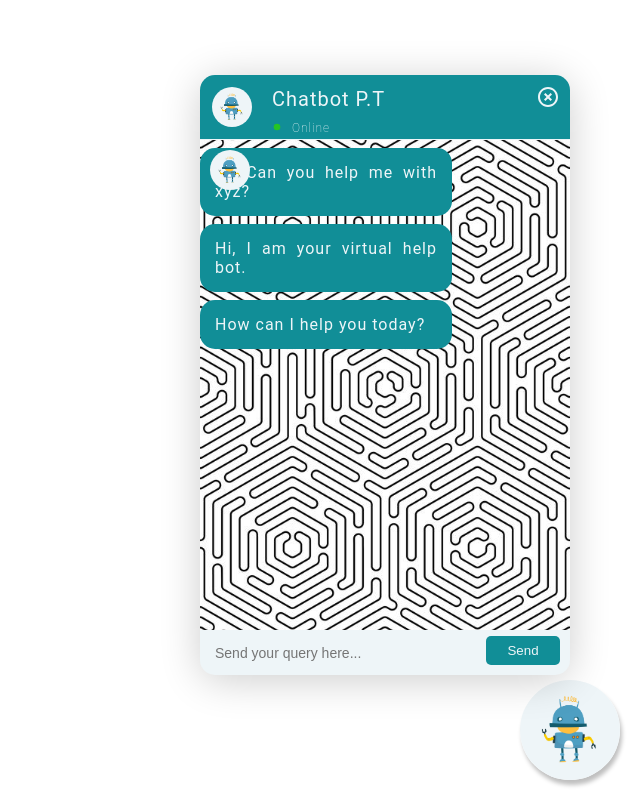
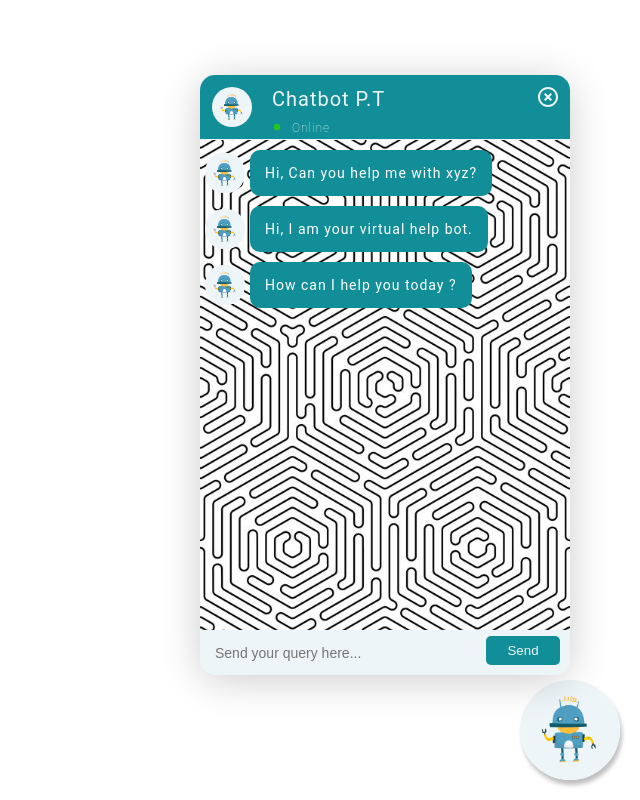
Before and after one commit to priyanshitaneja/React-Chatbot, a React (Create React App) app: page / in a window 1280 px wide. Both pictures are taken after a click on the picture 1210 px from the left and 730 px from the top of the page. Shown: the whole page, without its empty margins (640-1280 px from the left). Built offline with nearby package versions, Linux system fonts and the light colour scheme.

Commit message:
auto-reply and styling

```diff
--- a/src/components/botHeader/index.scss
+++ b/src/components/botHeader/index.scss
@@ -4,9 +4,9 @@
     box-sizing: border-box;
     padding: 12px;
     height: 65px;
-    border-bottom: 1px solid #eef5f8;
-    color: #eef5f8;
-    background-color: $bot-body;
+    border-bottom: 1px solid $secondary;
+    color: $font-primary;
+    background-color: $bg-primary;
     border-top-left-radius: 15px;
     border-top-right-radius: 15px;
     display: inline-flex;
--- a/src/components/popDiv/index.scss
+++ b/src/components/popDiv/index.scss
@@ -37,33 +37,14 @@
     right: 0;
     top: 65px;
     bottom: 40px;
-    // padding-top: 20px;
     padding-bottom: 10px;
-    // height: 80%;
-    /* overflow: scroll; */
     overflow-x: hidden;
     overflow-y: scroll;
-    // background-color: $bot-body;
     background-image: url("../../data/assets/images/bg.jpg");
     background-position: 50% 50%;
     background-repeat: no-repeat;
     background-size: cover;
-    // background-blend-mode: hard-light;
 }
-
-.avatar {
-    // box-sizing: border-box;
-    display: inline;
-    width: 40px;
-    // height: 50px;
-    padding: 10px;
-    margin-top: 10px;
-    border-radius: 35px;
-
-    position: absolute;
-    top: -10px;
-}
-
 
 .inputArea {
     margin: 0;
@@ -78,7 +59,7 @@
     border: 0;
     border-bottom-left-radius: 15px;
     border-bottom-right-radius: 15px;
-    background-color: #eef5f8;
+    background-color: $secondary;
 
 }
 
@@ -87,7 +68,7 @@
     width: 100%;
     border: none;
 
-    background-color: $bot-msg;
+    background-color: $secondary;
     padding: 10px 0;
     font-size: 14px;
     box-shadow: 0;
@@ -106,7 +87,7 @@
     border: none;
     border-radius: 5px;
     color: #eef5f8;
-    background-color: $bot-body;
+    background-color: $primary;
     padding: 7px 10px;
     /* float: right; */
     position: absolute;
--- a/src/components/popDiv/popDiv.jsx
+++ b/src/components/popDiv/popDiv.jsx
@@ -3,12 +3,9 @@
 import "../../data/styles/common.scss";
 import "./index.scss";
 
-import { avatar } from "../../data/assets/images/index.js";
-import { botReplys } from "../../data/config/constants";
-import { defaultMessages } from "../../data/config/constants";
+import { defaultMessages , botReplys , sender } from "../../data/config/constants";
 
 import UserMsg from "../userMsg/userMsg";
-// import BotMessage from "../botMessage/botMessage";
 import BotHeader from "../botHeader/botHeader";
 
 import HighlightOffIcon from "@material-ui/icons/HighlightOff";
@@ -17,15 +14,13 @@
 
   const hasMounted = useRef(false);
   const chatAreaRef = useRef();
-  // const chatbodyRef = useRef();
+  const chatbodyRef = useRef();
 
   const [inputText, setInputText] = useState("");
-  const [msgs, setMsgs] = useState([
-    defaultMessages[0].text , defaultMessages[1].text, defaultMessages[2].text
-  ]);
+  const [msgs, setMsgs] = useState(defaultMessages);
 
   useEffect(() => {
-    chatAreaRef.current.scrollTop = chatAreaRef.current.scrollHeight
+    chatbodyRef.current.scrollTop = chatbodyRef.current.scrollHeight
   }, [])
 
   const scrollToBottom = () => {
@@ -33,24 +28,18 @@
   }
 
   useEffect(() => {
-    if(msgs[msgs.length - 1].sender === "customer") {
-      const i = parseInt(Math.random() * 15);
-      console.log(botReplys[i].text);
-      msgs.concat(botReplys[i].text);
+    if(msgs[msgs.length - 1].sender === sender.CUSTOMER) {
+      const index = parseInt(Math.random() * 15);
+      console.log(index);
+      setMsgs((prevMsg) => {
+        return [...prevMsg, botReplys[index]];
+      });
     }
-      // autoReplyFun();
     if (!hasMounted.current)
       hasMounted.current = true
     else
       scrollToBottom()
   }, [msgs])
-
-  // const autoReplyFun = () => {
-  //   const i = parseInt(Math.random() * 15);
-  //   // msgs.push(botReplys[i].text);
-  //   console.log(botReplys[i].text);
-  //   msgs.concat(botReplys[i].text);
-  // }
 
   const handleChange = (event) => {
     const newValue = event.target.value;
@@ -65,7 +54,7 @@
         sender: "customer"
       }
       setMsgs((prevMsg) => {
-        return [...prevMsg, userMsgObj.text];
+        return [...prevMsg, userMsgObj];
       });
       setInputText("");
     }
@@ -78,8 +67,6 @@
       inputText.trim() !== null
     ) {
       handleSend();
-      // setTimeout(botReply(),100);
-      // botReply();
     }
   };
 
@@ -87,21 +74,10 @@
     <div className="BotWindow" style={{ display: pop ? "none" : null }}>
       <HighlightOffIcon className="closeIcon" onClick={() => setPop(false)} />
       <BotHeader />
-      <div className="chatArea">
-        <img src={avatar} className="avatar" alt="avatar" />
-        {/* <BotMessage /> */}
-        {/* {defaultMessages.map((item) => {
-          return (
-            <div className="botMsgArea" key={item.id}>
-              <p className="popUpMsg botMsg" >
-                {item.text}
-              </p>
-            </div>
-          )
-        })} */}
+      <div className="chatArea" ref={chatbodyRef} >
         {msgs.map((item, index) => (
           <UserMsg
-            text={item}
+            message={item}
             key={index}
           />
         ))
--- a/src/components/userMsg/index.scss
+++ b/src/components/userMsg/index.scss
@@ -1,16 +1,19 @@
 @import '../../data/styles/colors.scss';
 // @import '../../data/styles/styles.scss';
 
+  .rcMsgContainer {
+    display: flex;
 
-  .userMsg {
-    float: right;
-    margin-top: 0px;
-    margin-bottom: 10px;
-    background-color: $user-msg-bg;
-    color: $user-msg;
+    .bubble{
+      color: #fff;
+      max-width: 95%;
+      font-size: 14px;
+    }
 
-    clear: both;
-    //messages in next line irrespective of width
-    width: max-content;
-    //messages dynamic according to size of content
+    .avatar {
+      width: 40px;
+      height: 40px;
+      padding: 3px 5px;
+      border-radius: 35px;
   }
+  }
--- a/src/components/userMsg/userMsg.jsx
+++ b/src/components/userMsg/userMsg.jsx
@@ -1,13 +1,21 @@
 import React from "react";
+import { sender } from "../../data/config/constants";
+import { avatar } from "../../data/assets/images/index.js";
+import "./index.scss";
+import "../../data/styles/common.scss";
 
-import "./index.scss";
-
-const UserMsg = (props) => {
+const UserMsg = ({ message }) => {
   return (
-    <div>
-      <p className="popUpMsg" >
-          {props.text}
-      </p>
+    <div className={`rc-relative display-flex rc-m-10 rcMsgContainer
+      ${message.sender === sender.CUSTOMER ?
+        "rc-jc-fe rc-p-l-50 " : "rc-jc-fs rc-p-r-50 "}`}>
+      <img
+        src={avatar}
+        className={`avatar rc-absolute ${message.sender === sender.CUSTOMER ? "rc-align-r" : ""}`} alt="avatar" />
+      <div className={`rc-p-10 rc-word-wrap bubble rc-br-10
+      ${message.sender === sender.CUSTOMER ? "chat-bg-sec rc-m-r-50" : "chat-bg-primary rc-m-l-50 "}`}>
+        {message.text}
+      </div>
     </div>
   );
 }
--- a/src/data/config/constants.js
+++ b/src/data/config/constants.js
@@ -1,23 +1,28 @@
 export const defaultMessages = [
     { id: 1, text: "Hi, Can you help me with xyz?" , sender: "bot" },
     { id: 2, text: "Hi, I am your virtual help bot." , sender: "bot" },
-    { id: 3, text: "How can I help you today?" , sender: "bot" }
+    { id: 3, text: "How can I help you today ?" , sender: "bot" }
 ];
 
 export const botReplys = [
- { text: "What is it that you are looking for?" , sender: "bot"},
- { text: "Hi! Hope you are doing good today." , sender: "bot"},
- { text: "This is a chatbot reply!" , sender: "bot"},
- { text: "What is it that you are looking for?" , sender: "bot"},
- { text: "This is a chatbot reply!" , sender: "bot"},
- { text: "It was great talking to you." , sender: "bot"},
- { text: "Chatbot reply" , sender: "bot"},
- { text: "Chatbot P.T" , sender: "bot"},
- { text: "qwerty" , sender: "bot"},
- { text: "What is it that you are looking for?" , sender: "bot"},
- { text: "12345" , sender: "bot"},
- { text: "abcd" , sender: "bot"},
- { text: "xyz" , sender: "bot"},
- { text: "What is it that you are looking for?" , sender: "bot"},
- { text: "Hi! Hope you are doing good today." , sender: "bot"}
+ {id: 101, text: "What is it that you are looking for?" , sender: "bot"},
+ {id: 102, text: "Hi! Hope you are doing good today." , sender: "bot"},
+ {id: 103, text: "Do Not Disturb!" , sender: "bot"},
+ {id: 104, text: "What is it that you are looking for?" , sender: "bot"},
+ {id: 105, text: "This is a chatbot reply!" , sender: "bot"},
+ {id: 106, text: "Let me sleep." , sender: "bot"},
+ {id: 107, text: "Chatbot Offline" , sender: "bot"},
+ {id: 108, text: "I'm Chatbot P.T" , sender: "bot"},
+ {id: 109, text: "Get me some coffee, please?" , sender: "bot"},
+ {id: 110, text: "What is it that you are looking for?" , sender: "bot"},
+ {id: 111, text: "Hellllooooooooo" , sender: "bot"},
+ {id: 112, text: "I ain't your mom, find it yourself." , sender: "bot"},
+ {id: 113, text: "NOPE!" , sender: "bot"},
+ {id: 114, text: "Okay, but I'll charge a Dark Chocolate!" , sender: "bot"},
+ {id: 115, text: "Bored in a house I'm in a house bored!" , sender: "bot"}
 ];
+
+export const sender = {
+    CUSTOMER: "customer",
+    BOT: "bot"
+};
--- a/src/data/styles/colors.scss
+++ b/src/data/styles/colors.scss
@@ -1,10 +1,9 @@
-$bot-body: #118e97;
+$primary: #118e97;
+$secondary: #eef5f8;
 
-$bot-msg-bg: #118e97;
-$bot-msg: #eef5f8;
+$font-primary: $secondary;
 
-$user-msg: #fff;
-$user-msg-bg: #868686;
+$bg-primary : $primary;
+$bg-secondary: #868686;
 
-$input-bg: #118e97;
-$input-clr: #eef5f8;
+$input-primary: #eef5f8;
--- a/src/data/styles/common.scss
+++ b/src/data/styles/common.scss
@@ -14,21 +14,72 @@
   letter-spacing: 1px;
 }
 
+.rc-relative {
+  position: relative;
+}
 
-.popUpMsg {
-  margin: 8px 20px 8px 0;
+.rc-absolute {
+  position: absolute;
+}
+
+.rc-p-10 {
   padding: 15px;
+}
 
-  max-width: 60%;
-  // display: inline-block;
-  // width: max-content;
+.rc-word-wrap {
+  overflow: hidden;
+  word-wrap: break-word;
+}
+
+.rc-m-10 {
+  margin: 10px 0;
+}
+
+.rc-p-l-50 {
+  padding-left: 50px;
+}
+
+.rc-p-r-50 {
+  padding-right: 50px;
+}
+
+.rc-m-l-50 {
+  margin-left: 50px;
+}
+
+.rc-m-r-50 {
+  margin-right: 50px;
+}
+
+.rc-br-10 {
+  border-radius: 10px;
+}
+
+.chat-bg-primary {
+  background-color: $bg-primary;
+}
+
+.chat-bg-sec {
+  background-color: $bg-secondary;
+}
+
+.display-flex {
+  display: flex;
+  flex-direction: row;
+}
+
+.rc-jc-fe {
+  justify-content: flex-end;
+}
+
+.rc-jc-fs {
+  justify-content: flex-start;
+}
+
+.rc-align-r{
+  align-items: flex-end;
+}
+
+.rc-align-l{
   align-items: flex-start;
-  border-radius: 15px;
-  background-color: $bot-msg-bg;
-
-  color: $bot-msg;
-  text-align: justify;
-
-  word-wrap: break-word;
-  /* such that the text doesn't break out  */
 }
```
